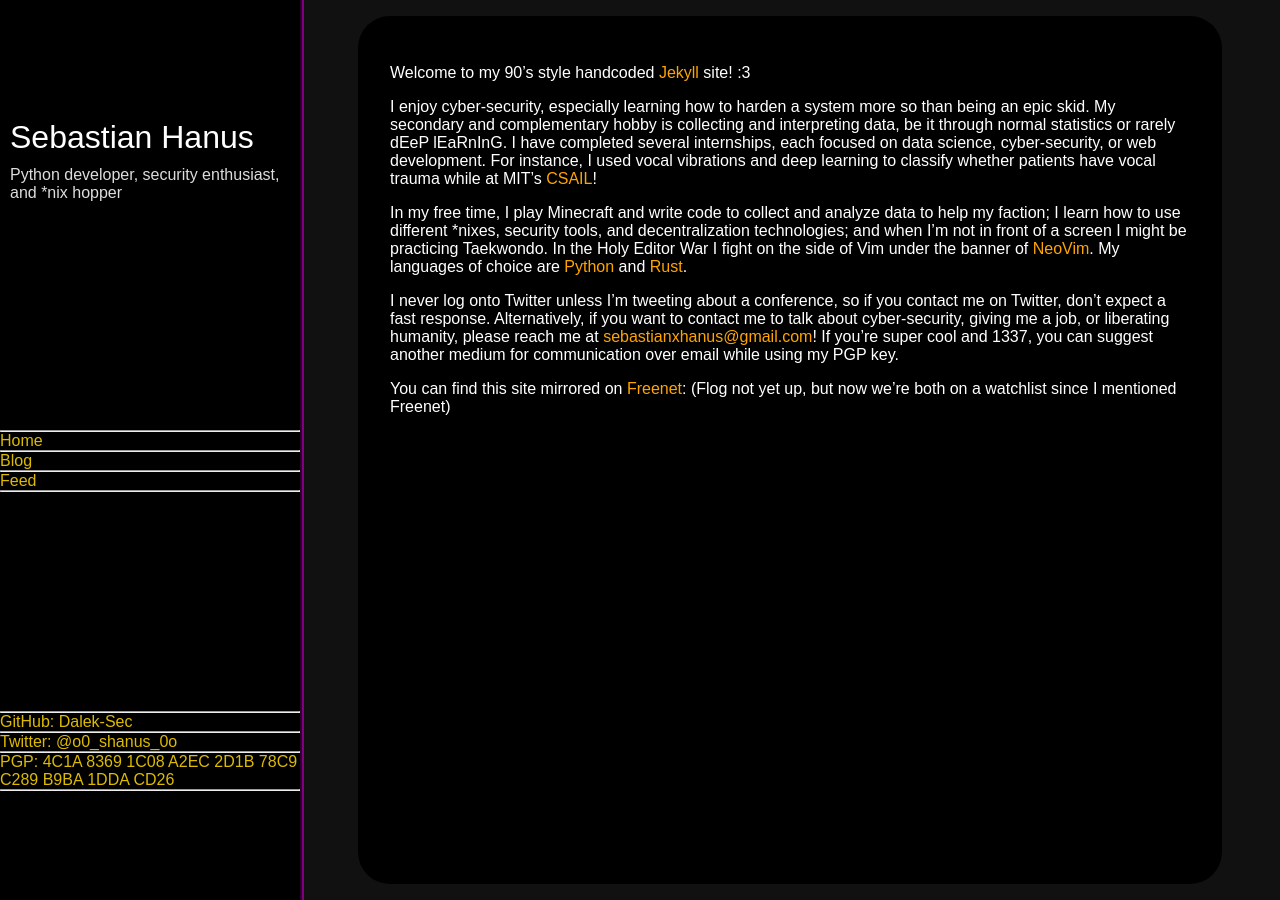
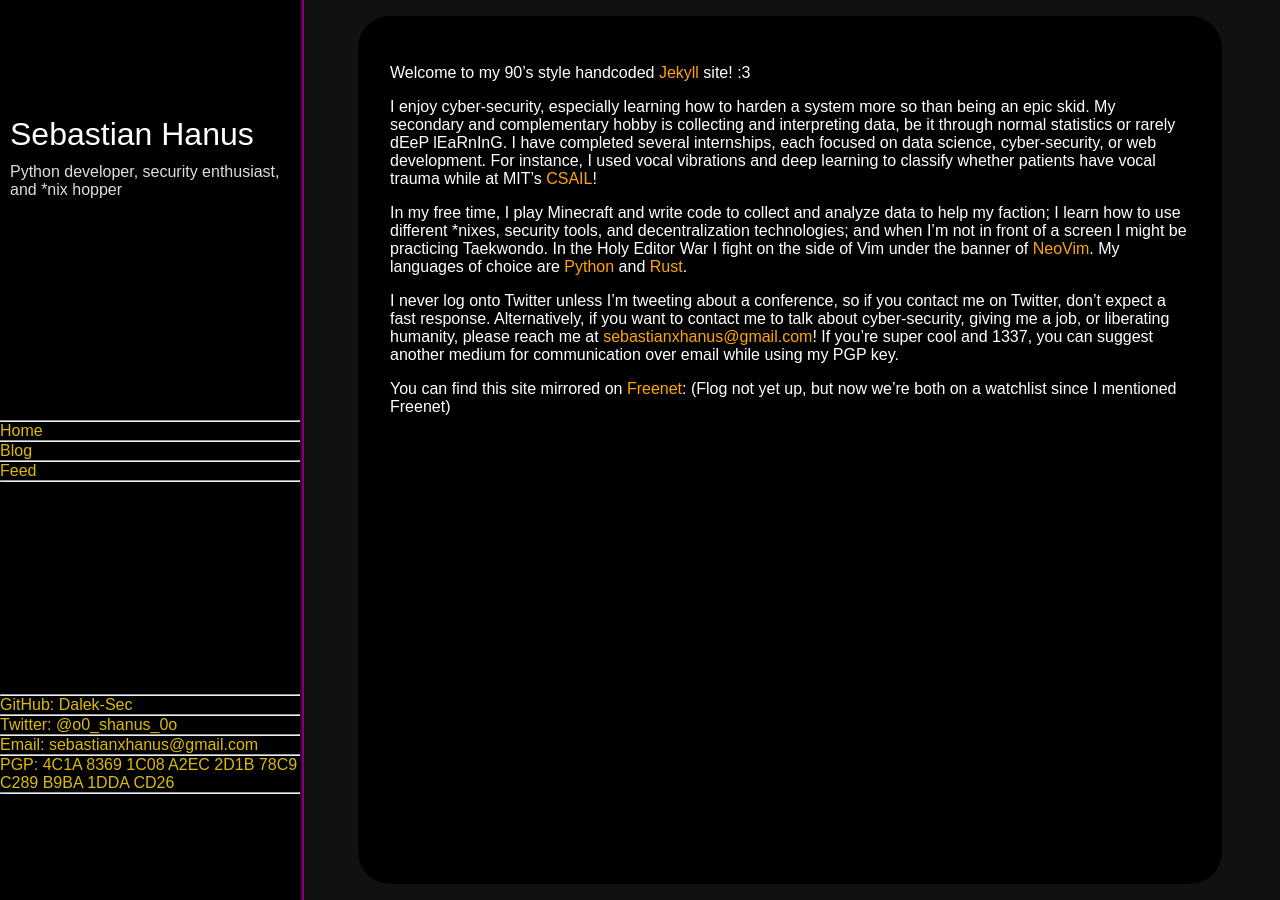
Before and after one commit to Dalek-Sec/mysite, a Jekyll site: the page built from index.md, in a window 1280 px wide. Built offline with Jekyll 4.4.1, drawn with Linux system fonts in a browser that asks for light colours.

Commit message:
Add email to externallinks

```diff
--- a/_data/externallinks.yml
+++ b/_data/externallinks.yml
@@ -4,5 +4,8 @@
  - name: 'Twitter: @o0_shanus_0o'
    link: https://twitter.com/o0_shanus_0o
 
+ - name: 'Email: sebastianxhanus@gmail.com'
+   link: mailto:sebastianxhanus@gmail.com
+
  - name: 'PGP: 4C1A 8369 1C08 A2EC 2D1B  78C9 C289 B9BA 1DDA CD26'
    link: ''
```
